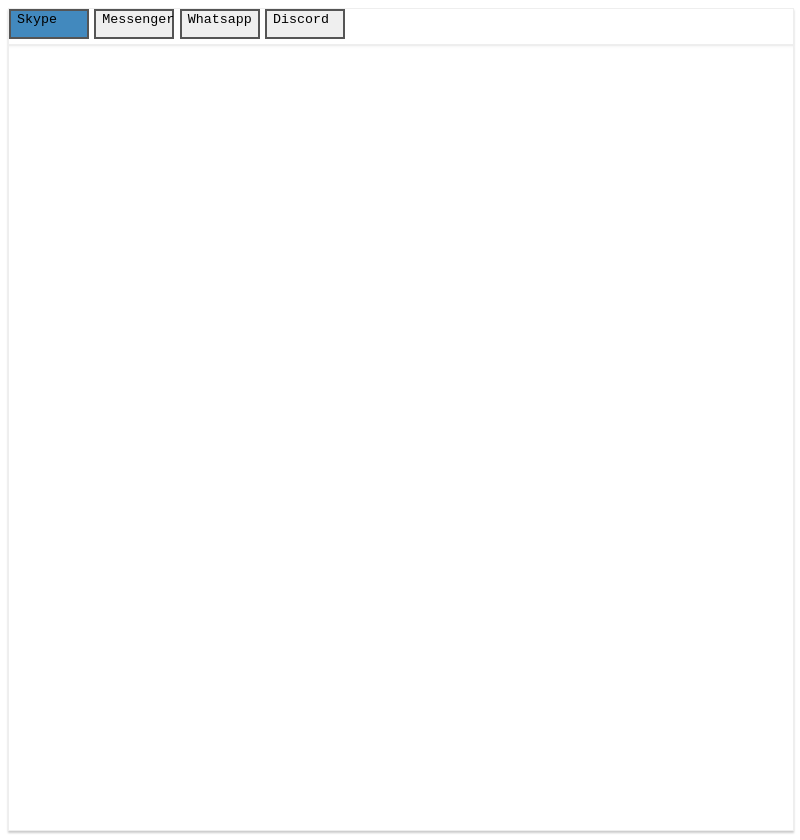
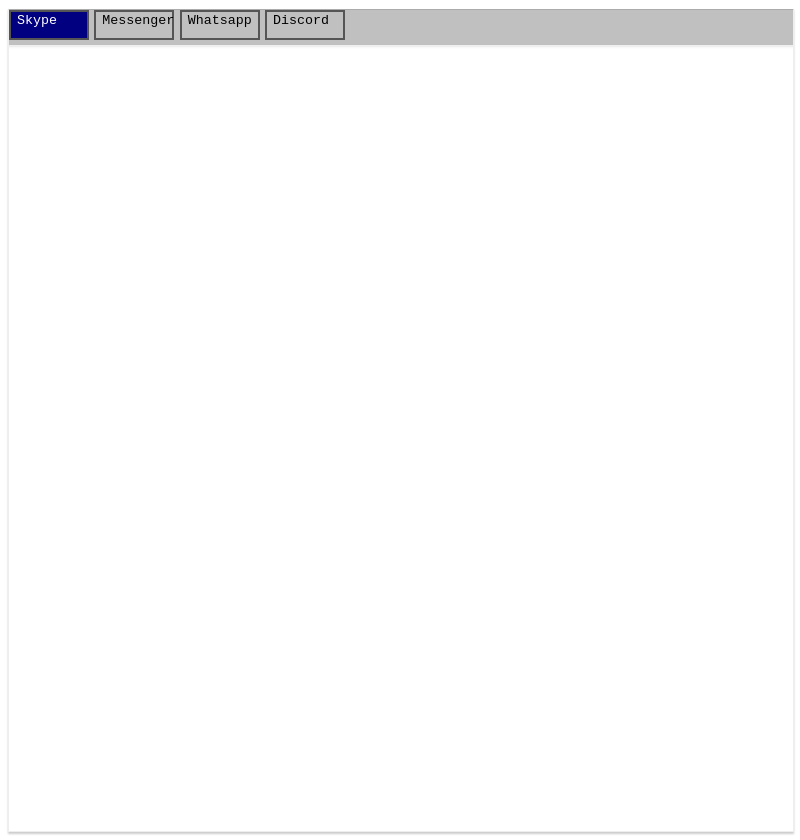
Before and after one commit to CTMarius/electronAllInOneChatApp, an Electron app: page index.html in a window 800 px wide. In both pictures the pointer is over the button "Skype". Drawn offline with Linux system fonts and the light colour scheme; no server answers.

Commit message:
small refactor

```diff
--- a/functions.js
+++ b/functions.js
@@ -11,8 +11,8 @@
     console.log(e.target.id);
 
     if (e.target.id == 'skype') {
-       view.src = "https://web.skype.com/";
-       await view.src
+        view.src = "https://web.skype.com/";
+        await view.src
     } else if (e.target.id == 'messenger') {
         view.src = "https://messenger.com/";
         await view.src
--- a/main.js
+++ b/main.js
@@ -1,4 +1,7 @@
-const { app, BrowserWindow } = require('electron')
+const {
+  app,
+  BrowserWindow
+} = require('electron')
 const path = require('path')
 const url = require('url')
 
--- a/style.css
+++ b/style.css
@@ -20,8 +20,9 @@
     border: 1px solid #eee;
     box-shadow: 0 2px 2px #ccc;
     display: flex;
-    background-color: rgba(255, 255, 255, .8);
+    background-color: rgb(192, 192, 192);
     overflow: hidden;
+    border-top: ridge 2px white;
 }
 
 #view {
@@ -48,6 +49,7 @@
     color: black;
     border: 2px solid #555555;
     font-family: monospace;
+    background-color: rgb(192, 192, 192);
 }
 
 #messenger {
@@ -64,6 +66,7 @@
     color: black;
     border: 2px solid #555555;
     font-family: monospace;
+    background-color: rgb(192, 192, 192);
 }
 
 #whatsapp {
@@ -80,6 +83,7 @@
     color: black;
     border: 2px solid #555555;
     font-family: monospace;
+    background-color: rgb(192, 192, 192);
 }
 
 #discord {
@@ -96,6 +100,7 @@
     color: black;
     border: 2px solid #555555;
     font-family: monospace;
+    background-color: rgb(192, 192, 192);
 }
 
 #innertext {
@@ -107,19 +112,23 @@
 }
 
 #skype:hover {
-    background-color: #4289BE;
+    background-color: rgb(0, 0, 128);
+    color: white;
 }
 
 #messenger:hover {
-    background-color: #4289BE;
+    background-color: rgb(0, 0, 128);
+    color: white;
 }
 
 #whatsapp:hover {
-    background-color: #4289BE;
+    background-color: rgb(0, 0, 128);
+    color: white;
 }
 
 #discord:hover {
-    background-color: #4289BE;
+    background-color: rgb(0, 0, 128);
+    color: white;
 }
 
 #skype:active {
```
Also changed, not shown: index.html (+0 -3 lines).
